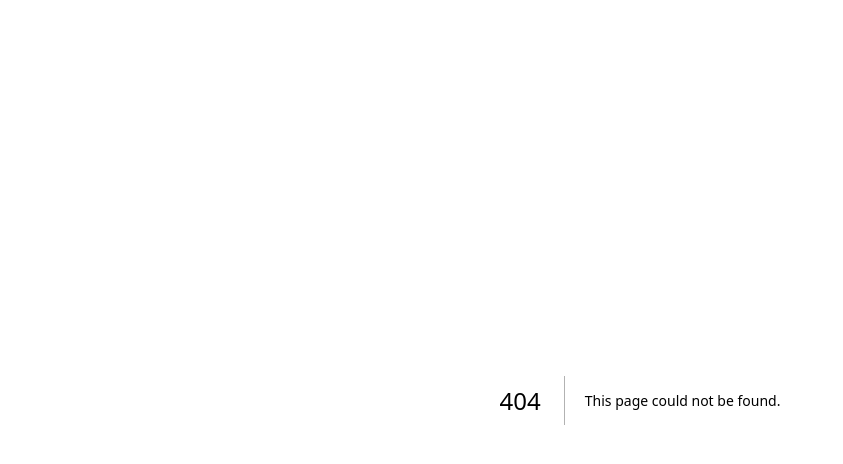
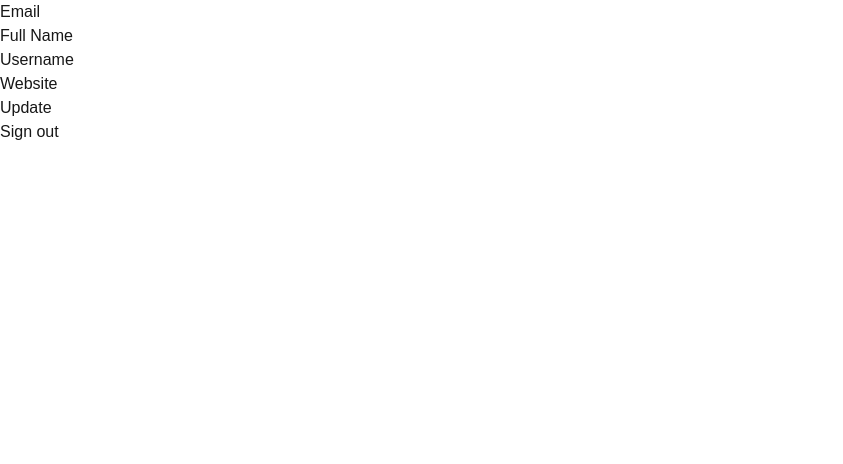
Before and after one commit to yo1cvetkov/bug-sniffer, a Next.js app: page /account in a window 1280 px wide. Before the commit this address had no page. Shown: the top 464 px of the page, without its empty margins (0-843 px from the left). Built offline with nearby package versions, Linux system fonts and the light colour scheme; no server answers; the database is empty.

Commit message:
Added initial account form for updating profile and account page

```diff
--- a/src/app/account/account-form.tsx
+++ b/src/app/account/account-form.tsx
@@ -5,4 +5,133 @@ import { useCallback, useState, useEffect } from 'react';
 import { createClient } from '@/utils/supabase/client';
 import { type User } from '@supabase/supabase-js';
 
-export default function AccountForm({ user }: { user: User | null }) {}
+export default function AccountForm({ user }: { user: User | null }) {
+  const [isLoading, setIsLoading] = useState<boolean>(true);
+
+  const [fullName, setFullName] = useState<string | null>(null);
+  const [username, setUsername] = useState<string | null>(null);
+  const [website, setWebsite] = useState<string | null>(null);
+  const [avatarUrl, setAvatarUrl] = useState<string | null>(null);
+
+  const supabase = createClient();
+
+  const getProfile = useCallback(async () => {
+    try {
+      setIsLoading(true);
+
+      const { data, error, status } = await supabase
+        .from('profiles')
+        .select(`full_name, username, website, avatar_url`)
+        .eq('id', user?.id)
+        .single();
+
+      if (error && status !== 406) {
+        console.log(error);
+        throw error;
+      }
+
+      if (data) {
+        setFullName(data.full_name);
+        setUsername(data.username);
+        setWebsite(data.website);
+        setAvatarUrl(data.avatar_url);
+      }
+    } catch {
+      alert('Error while loading user data');
+    } finally {
+      setIsLoading(false);
+    }
+  }, [user, supabase]);
+
+  useEffect(() => {
+    getProfile();
+  }, [user, getProfile]);
+
+  async function updateProfile({
+    username,
+    avatarUrl,
+    fullName,
+    website,
+  }: {
+    username: string | null;
+    avatarUrl: string | null;
+    fullName: string | null;
+    website: string | null;
+  }) {
+    try {
+      setIsLoading(true);
+
+      const { error } = await supabase.from('profiles').upsert({
+        id: user?.id as string,
+        full_name: fullName,
+        username,
+        avatar_url: avatarUrl,
+        website,
+        updated_at: new Date().toISOString(),
+      });
+
+      if (error) throw error;
+
+      alert('Profile updated.');
+    } catch {
+      alert('Error updating profile');
+    } finally {
+      setIsLoading(false);
+    }
+  }
+
+  return (
+    <div className='form-widget'>
+      {/* ... */}
+      <div>
+        <label htmlFor='email'>Email</label>
+        <input id='email' type='text' value={user?.email} disabled />
+      </div>
+      <div>
+        <label htmlFor='fullName'>Full Name</label>
+        <input
+          id='fullName'
+          type='text'
+          value={fullName || ''}
+          onChange={(e) => setFullName(e.target.value)}
+        />
+      </div>
+      <div>
+        <label htmlFor='username'>Username</label>
+        <input
+          id='username'
+          type='text'
+          value={username || ''}
+          onChange={(e) => setUsername(e.target.value)}
+        />
+      </div>
+      <div>
+        <label htmlFor='website'>Website</label>
+        <input
+          id='website'
+          type='url'
+          value={website || ''}
+          onChange={(e) => setWebsite(e.target.value)}
+        />
+      </div>
+      <div>
+        <button
+          className='button primary block'
+          onClick={() =>
+            updateProfile({ fullName, username, website, avatarUrl })
+          }
+          disabled={isLoading}
+        >
+          {isLoading ? 'Loading ...' : 'Update'}
+        </button>
+      </div>
+      <div>
+        <form action='/auth/signout' method='post'>
+          <button className='button block' type='submit'>
+            Sign out
+          </button>
+        </form>
+      </div>
+    </div>
+  );
+}
--- /dev/null
+++ b/src/app/account/page.tsx
@@ -0,0 +1,12 @@
+import { createClient } from '@/utils/supabase/server';
+import AccountForm from './account-form';
+
+export default async function AccountPage() {
+  const supabase = await createClient();
+
+  const {
+    data: { user },
+  } = await supabase.auth.getUser();
+
+  return <AccountForm user={user} />;
+}
```
